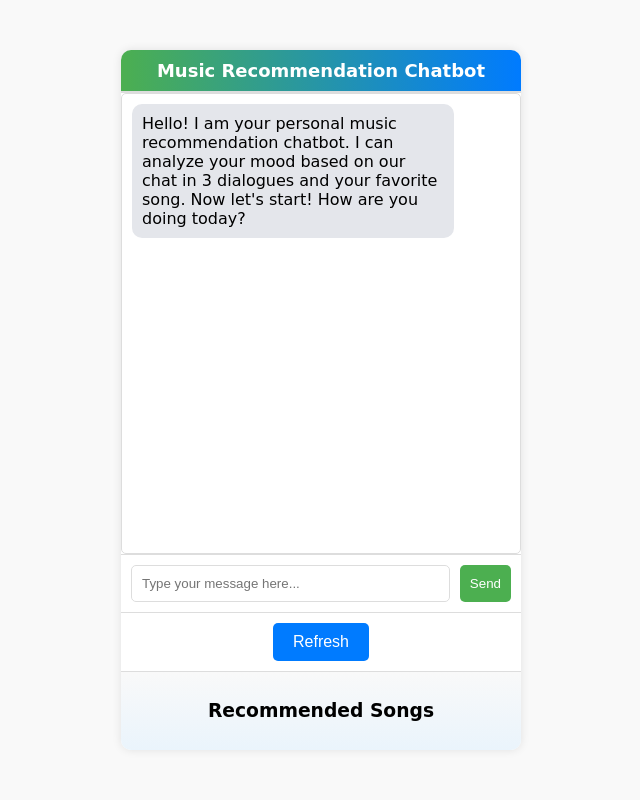
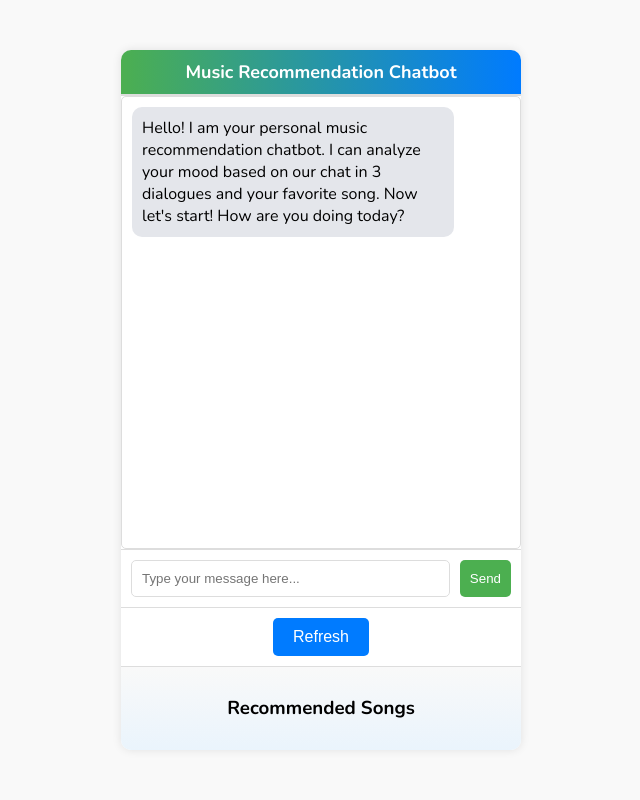
Before and after one commit to kundu35columbia/flask-song-recommender, a Flask app: page / in a window 1280 px wide. Shown: the whole page, without its empty margins (319-959 px from the left). Run offline with Flask 3, Linux system fonts and the light colour scheme; parts of the project's set-up code (start-up, migrations or seed data) failed here and were passed over.

Commit message:
update font

```diff
--- a/static/styles.css
+++ b/static/styles.css
@@ -1,6 +1,6 @@
 /* 通用样式 */
 body {
-    font-family: 'Comic Sans MS', cursive, sans-serif;
+    font-family: 'Nunito', Arial, sans-serif;
     background-color: #f9f9f9;
     margin: 0;
     padding: 0;
--- a/templates/index.html
+++ b/templates/index.html
@@ -5,6 +5,8 @@
     <meta name="viewport" content="width=device-width, initial-scale=1.0">
     <title>Music Recommendation Chatbot</title>
     <link rel="stylesheet" href="/static/styles.css">
+    <link href="https://fonts.googleapis.com/css2?family=Nunito:wght@300;400;600;700&display=swap" rel="stylesheet">
+
     <script>
         // 刷新页面函数
         function refreshPage() {
```
